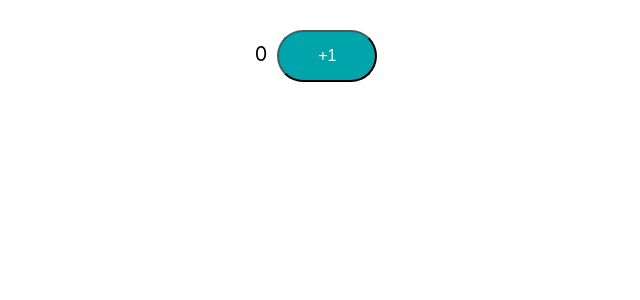
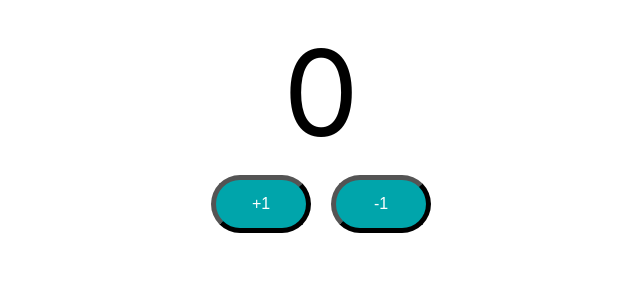
Before and after one commit to priyanshi-exe/react-counter-app, a React (Create React App) app: page / in a window 1280 px wide. Shown: the top 300 px of the page, without its empty margins (319-959 px from the left). Built offline with nearby package versions, Linux system fonts and the light colour scheme.

Commit message:
Add state to counter using 'useState' Hook

```diff
--- /dev/null
+++ b/src/components/counter/Counter.css
@@ -0,0 +1,26 @@
+/* const buttonStyle = {
+    fontSize:"16px",
+    backgroundColor: "#00a5ab",
+    width:"100px",
+    margin:"10px",
+    color:"white",
+    padding:"15px",
+    borderRadius:"30px"
+}; */
+
+.counterButton {
+    font-size:16px;
+    background-color: #00a5ab;
+    width:100px;
+    margin:10px;
+    color:white;
+    padding:15px;
+    border-radius:30px;
+    border-color: black;
+    border-width: 5px;
+}
+
+.count {
+    font-size: 120px;
+    padding: 20px;
+}
--- a/src/components/counter/Counter.jsx
+++ b/src/components/counter/Counter.jsx
@@ -1,27 +1,38 @@
+import { useState } from 'react'
+import './Counter.css'
+
 export default function Counter() {
 
-    const buttonStyle = {
-        fontSize:"16px",
-        backgroundColor: "#00a5ab",
-        width:"100px",
-        margin:"10px",
-        color:"white",
-        padding:"15px",
-        borderRadius:"30px"
-    };
+    // useState(0) ==[0,f] (initial value, function)
+    // const state = useState(0);
+    // state[0] is value of state
+    // state[1] is a function
+    const [count,setCount] = useState(0);
 
     function incrementCounterFunction() {
+        // state[1](state[0]+1) // this is increasing the value of state by 1 on every click
+        setCount(count+1)
+        console.log(count)
         console.log('increment cliclked')
     }
-
+    // we are updating the state and view is automatically updated
+    function decrementCounterFunction() {
+        setCount(count-1)
+        console.log(count)
+        console.log('decrement cliclked')
+    }
 
     return (
         <div className="Counter">
-            <span className="count">0</span>
-            <button className="counterButton"
-                    onClick={incrementCounterFunction}
-                    style = {buttonStyle}
-            >+1</button>
+            <span className="count">{count}</span>
+            <div>
+                <button className="counterButton"
+                        onClick={incrementCounterFunction}
+                >+1</button>
+                <button className="counterButton"
+                        onClick={decrementCounterFunction}
+                >-1</button>
+            </div>
         </div>
     )
 }
```
